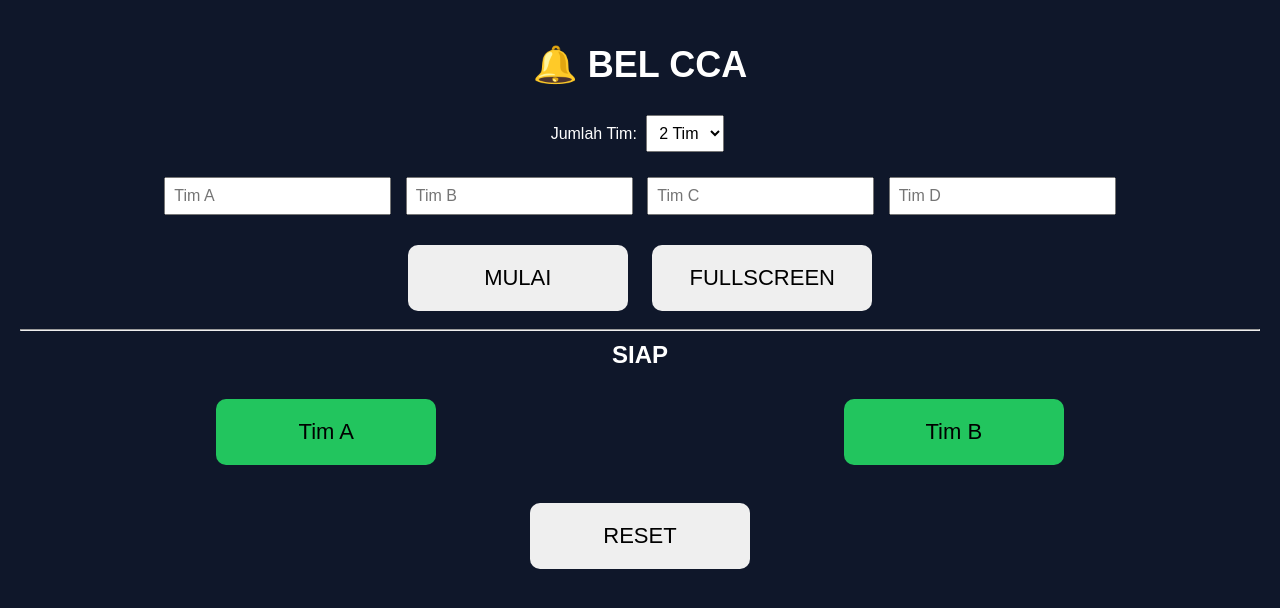
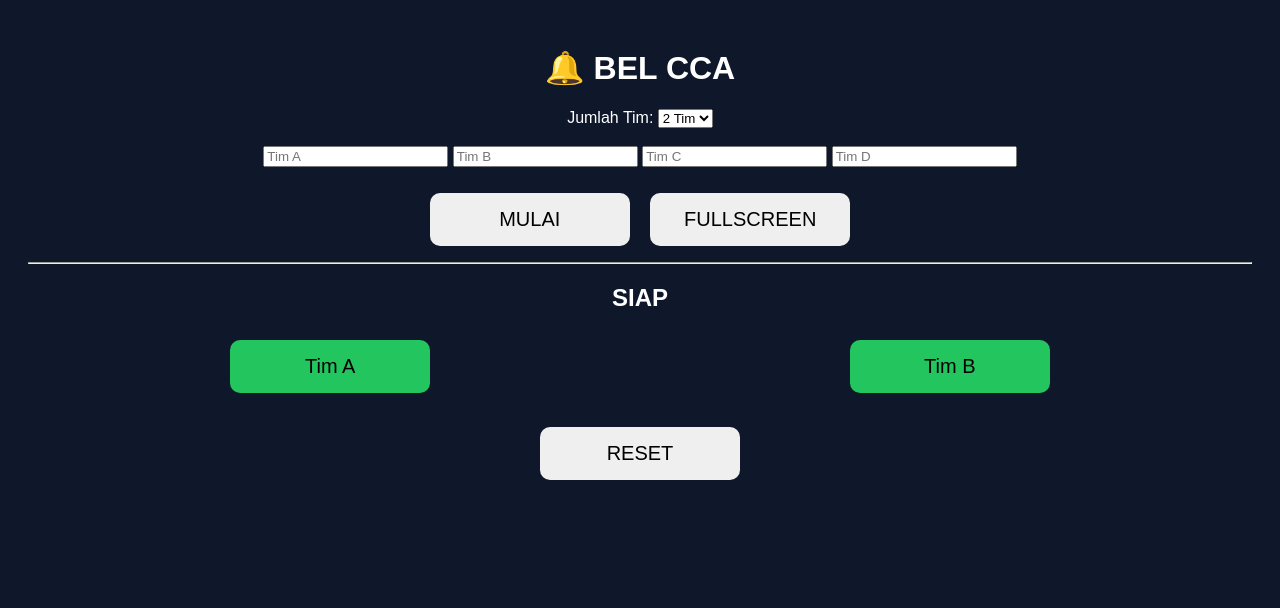
Before and after one commit to hanz099/bel2, a plain HTML site: page index.html in a window 1280 px wide. Both pictures are taken after a click on the button "MULAI". Drawn offline with Linux system fonts and the light colour scheme; no server answers.

Commit message:
Update index.html

```diff
--- a/index.html
+++ b/index.html
@@ -10,42 +10,26 @@
   background: #0f172a;
   color: white;
   text-align: center;
-    margin: 0;
   padding: 20px;
 }
 
-  h1 { font-size: 36px; }
-  h2 { margin-top: 10px; }
-
-  select, input {
-    padding: 8px;
-    margin: 5px;
-    font-size: 16px;
-  }
-
 button {
-    font-size: 22px;
-    padding: 20px;
-    margin: 10px;
-    width: 220px;
+  font-size: 20px;
+  padding: 15px;
+  margin: 8px;
+  width: 200px;
+  border-radius: 10px;
   border: none;
-    border-radius: 10px;
   cursor: pointer;
 }
 
 .tim-btn { background: #22c55e; color: black; }
-  .lock { opacity: 0.4; pointer-events: none; }
-
 #tombol {
   display: grid;
   grid-template-columns: repeat(2, 1fr);
   gap: 15px;
   justify-items: center;
   margin-top: 20px;
-  }
-
-  .control {
-    margin-bottom: 15px;
 }
 </style>
 </head>
@@ -54,21 +38,21 @@
 
 <h1>🔔 BEL CCA</h1>
 
-<div class="control">
 <label>Jumlah Tim:</label>
 <select id="jumlah">
   <option value="2">2 Tim</option>
   <option value="3">3 Tim</option>
   <option value="4">4 Tim</option>
 </select>
-</div>
 
-<div class="control">
+<br><br>
+
 <input id="t1" placeholder="Tim A">
 <input id="t2" placeholder="Tim B">
 <input id="t3" placeholder="Tim C">
 <input id="t4" placeholder="Tim D">
-</div>
+
+<br><br>
 
 <button onclick="mulai()">MULAI</button>
 <button onclick="fullscreen()">FULLSCREEN</button>
@@ -76,7 +60,6 @@
 <hr>
 
 <h2 id="status">SIAP</h2>
-
 <div id="tombol"></div>
 
 <br>
@@ -86,58 +69,94 @@
   <source src="https://actions.google.com/sounds/v1/alarms/beep_short.ogg">
 </audio>
 
-<script>
-let terkunci = false;
+<!-- 🔥 SCRIPT FIREBASE + LOGIC (SATU SCRIPT SAJA) -->
+<script type="module">
+import { initializeApp } from "https://www.gstatic.com/firebasejs/10.7.1/firebase-app.js";
+import { getDatabase, ref, set, onValue } from "https://www.gstatic.com/firebasejs/10.7.1/firebase-database.js";
 
-function mulai() {
-  terkunci = false;
-  document.getElementById("status").innerText = "SIAP";
+const firebaseConfig = {
+  apiKey: "ISI_PUNYAMU",
+  authDomain: "ISI_PUNYAMU",
+  databaseURL: "https://bel1-a22de-default-rtdb.firebaseio.com",
+  projectId: "ISI_PUNYAMU",
+  storageBucket: "ISI_PUNYAMU",
+  messagingSenderId: "ISI_PUNYAMU",
+  appId: "ISI_PUNYAMU"
+};
 
-  const jml = Number(document.getElementById("jumlah").value);
-  const namaTim = [
-    document.getElementById("t1").value || "Tim A",
-    document.getElementById("t2").value || "Tim B",
-    document.getElementById("t3").value || "Tim C",
-    document.getElementById("t4").value || "Tim D"
+const app = initializeApp(firebaseConfig);
+const db = getDatabase(app);
+const belRef = ref(db, "bel");
+
+// ambil element SEKALI
+const jumlah = document.getElementById("jumlah");
+const t1 = document.getElementById("t1");
+const t2 = document.getElementById("t2");
+const t3 = document.getElementById("t3");
+const t4 = document.getElementById("t4");
+const tombol = document.getElementById("tombol");
+const status = document.getElementById("status");
+const sound = document.getElementById("sound");
+
+// ===== MULAI =====
+window.mulai = function () {
+  const jml = Number(jumlah.value);
+  const nama = [
+    t1.value || "Tim A",
+    t2.value || "Tim B",
+    t3.value || "Tim C",
+    t4.value || "Tim D"
   ];
 
-  const area = document.getElementById("tombol");
-  area.innerHTML = "";
+  tombol.innerHTML = "";
+  status.innerText = "SIAP";
 
   for (let i = 0; i < jml; i++) {
-    const btn = document.createElement("button");
-    btn.className = "tim-btn";
-    btn.innerText = namaTim[i];
-    btn.onclick = () => tekan(namaTim[i], btn);
-    area.appendChild(btn);
-  }
+    const b = document.createElement("button");
+    b.className = "tim-btn";
+    b.innerText = nama[i];
+    b.onclick = () => tekan(nama[i]);
+    tombol.appendChild(b);
   }
 
-function tekan(nama, btn) {
-  if (terkunci) return;
-  terkunci = true;
+  set(belRef, { status: "siap" });
+};
 
-  document.getElementById("sound").play();
-  document.getElementById("status").innerText =
-    nama + " MENEKAN BEL";
+// ===== TEKAN BEL =====
+window.tekan = function (nama) {
+  set(belRef, {
+    status: "terkunci",
+    pemenang: nama,
+    waktu: Date.now()
+  });
+};
 
-  document.querySelectorAll(".tim-btn")
-    .forEach(b => {
-      if (b !== btn) b.classList.add("lock");
-    });
+// ===== REALTIME =====
+onValue(belRef, snap => {
+  if (!snap.exists()) return;
+  const d = snap.val();
+
+  if (d.status === "terkunci") {
+    status.innerText = d.pemenang + " MENEKAN BEL";
+    sound.play();
   }
 
-function resetBel() {
-  terkunci = false;
-  document.getElementById("status").innerText = "SIAP";
-  document.querySelectorAll(".tim-btn")
-    .forEach(b => b.classList.remove("lock"));
+  if (d.status === "siap") {
+    status.innerText = "SIAP";
   }
+});
 
-function fullscreen() {
+// ===== RESET =====
+window.resetBel = function () {
+  set(belRef, { status: "siap" });
+};
+
+// ===== FULLSCREEN =====
+window.fullscreen = function () {
   document.documentElement.requestFullscreen();
-}
+};
 </script>
+
 
 </body>
 </html>
```
Lines whose indentation alone changed are shown as unchanged.
